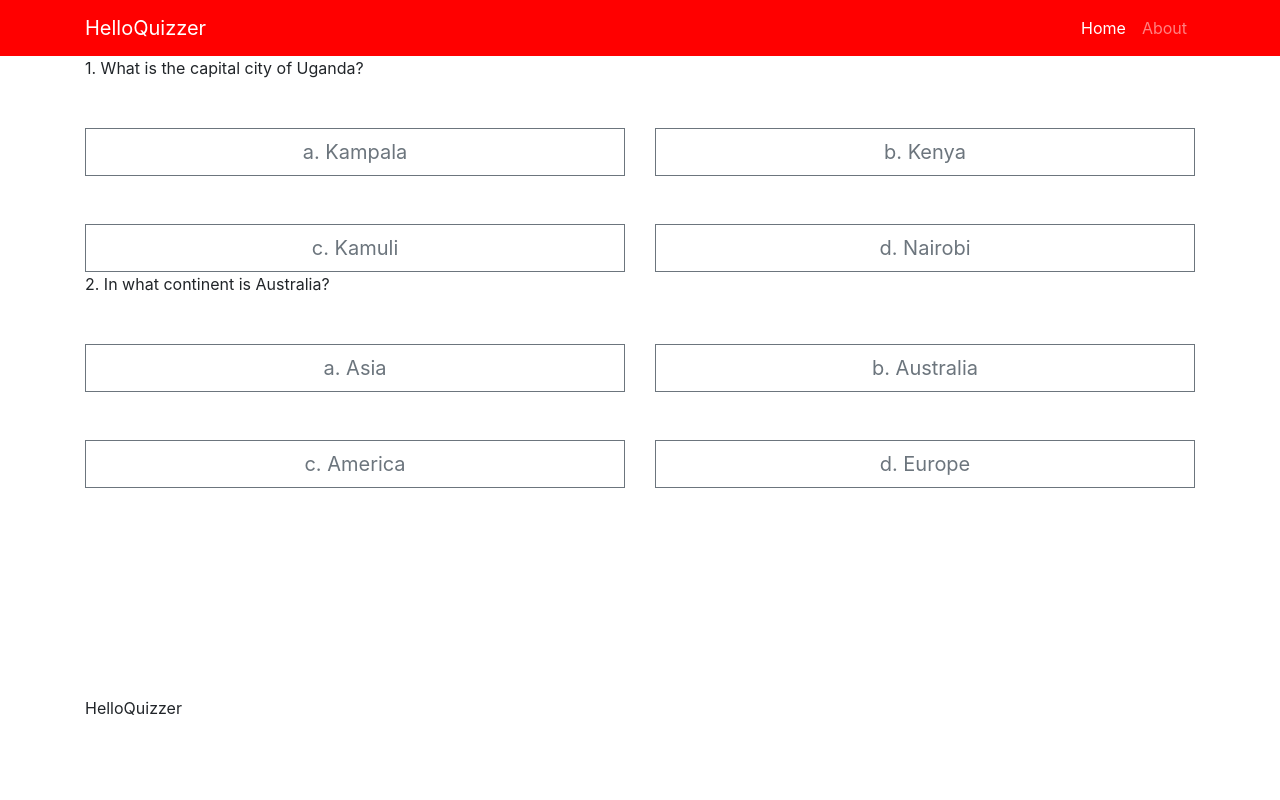
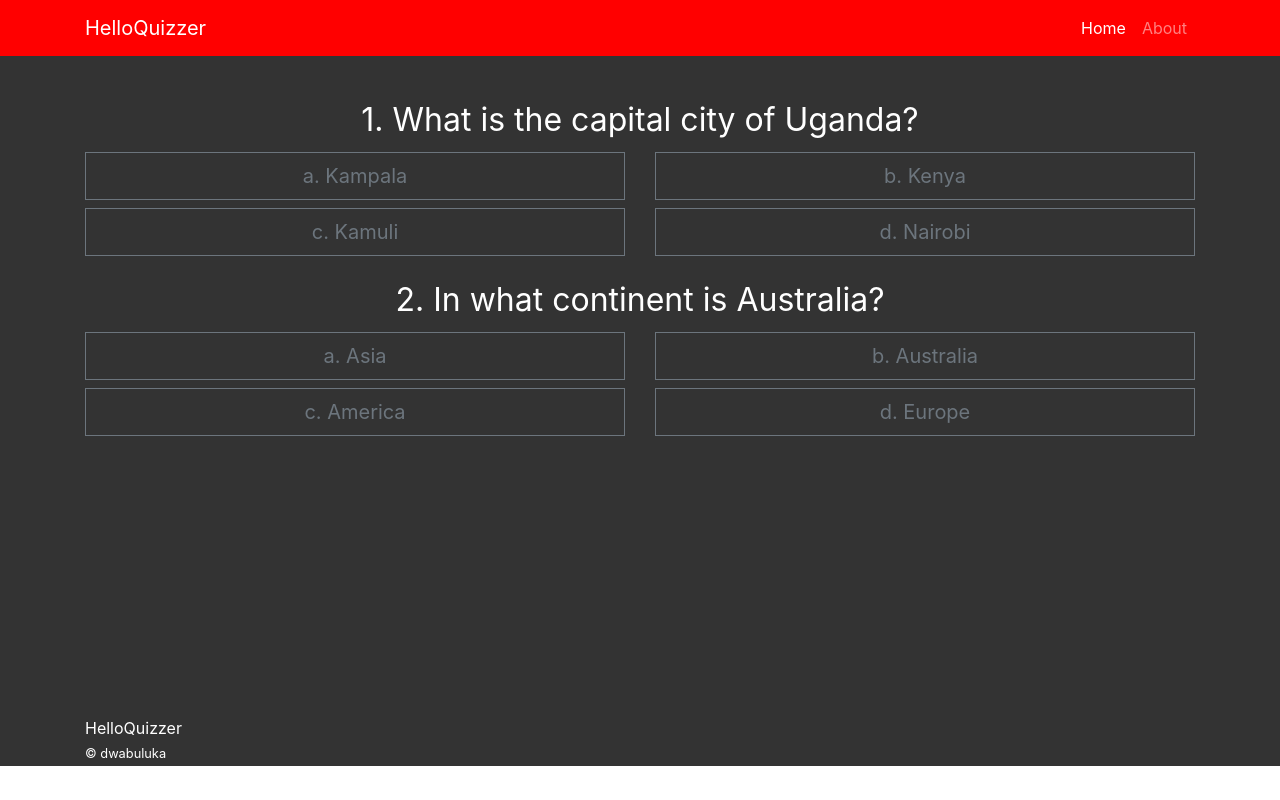
Before and after one commit to Wabuluka/quizgame, a website: page html/index.html in a window 1280 px wide. Drawn offline with nearby package versions, Linux system fonts and the light colour scheme.

Commit message:
frontend

```diff
--- a/html/css/style.css
+++ b/html/css/style.css
@@ -22,26 +22,37 @@ nav{
 main{
     min-height: 80vh;
     position: relative;
+    background: #333;
+    padding-top: 20px;
 }
 img {
     max-width: 100%;
     height: auto;
 }
 
-.questions{
+#questions p{
     /* width: 100%; */
     /* margin: 40px 0 30px 2px; */
+    margin-top: 20px;
+    color: #fff;
+    text-align: center;
+    font-size:2em;
 }
 
 
-button:hover{
+#questions button:hover{
     background: rgb(219, 171, 117);
+    transition: 1s;
 }
 
 
 footer{
     position: relative;
     bottom: 0;
+    color: #fff;
+    min-height: 70px;
+    background: #333;
+    padding-top: 20px;
 }
 
 /* Screens 800px and below */
--- a/html/index.html
+++ b/html/index.html
@@ -44,6 +44,7 @@
     <footer>
         <div class="container">
             <p>HelloQuizzer </p>
+            <small>&copy; dwabuluka</small>
         </div>
     </footer>
 </body>
--- a/html/js/custom.js
+++ b/html/js/custom.js
@@ -39,7 +39,7 @@ function buildQuestion(){
             for(letter in currentQuestion.answers){
                 answers.push(
                     `
-                    <div class="col-sm-6 mt-5">
+                    <div class="col-sm-6 mt-2">
                         <button type="button" class="btn btn-lg btn-block btn-outline-secondary rounded-0" name="question${questionNumber}" value="${letter}">
                             ${letter}. ${currentQuestion.answers[letter]}
                         </button>
```
